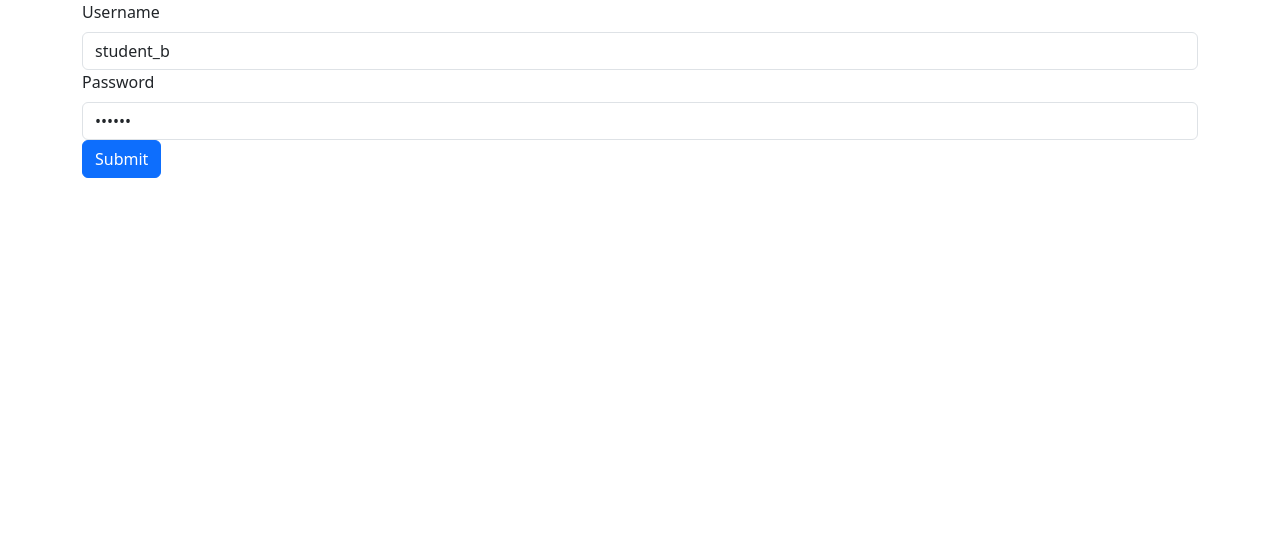
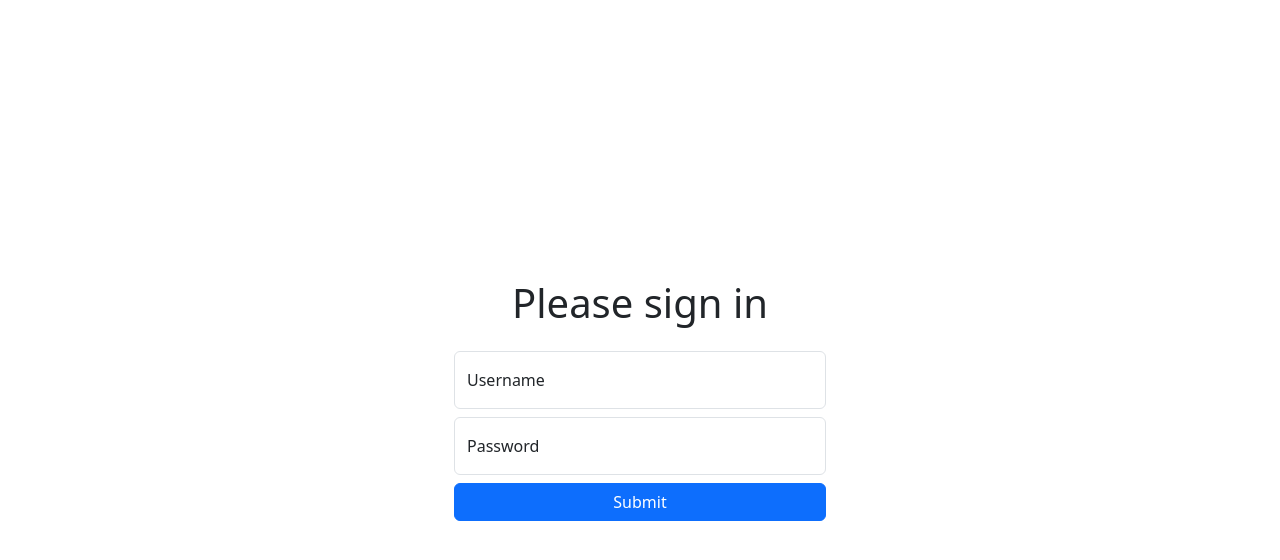
Before and after one commit to PorametKeawubol/pann, a React (Create React App) app in the folder client/: page / in a window 1280 px wide. Shown: the top 560 px of the page. Built offline with nearby package versions, Linux system fonts and the light colour scheme; no server answers.

Commit message:
login ui

```diff
--- a/client/src/LoginForm.js
+++ b/client/src/LoginForm.js
@@ -1,14 +1,17 @@
-// SimpleLoginForm.js
+
 import React, { useState } from 'react';
-import { Form, Button } from 'react-bootstrap';
+import { Form, Button,FloatingLabel,Stack,style,Container} from 'react-bootstrap';
 import axios from 'axios';
 import axiosConfig from './axios-interceptor';
 import { useNavigate } from 'react-router-dom';
 
+
+
+
 const LoginForm = () => {
     const navigate = useNavigate()
-    const [username, setUsername] = useState('student_b');
-    const [password, setPassword] = useState('123456');
+    const [username, setUsername] = useState();
+    const [password, setPassword] = useState();
     const [submitEnabled, setSubmitEnabled] = useState(true);
 
     const handleUsernameChange = (e) => {
@@ -31,8 +34,8 @@ const LoginForm = () => {
             axiosConfig.jwt = result.data.jwt
 
             result = await axios.get('http://localhost:1337/api/users/me?populate=role')
-            if(result.data.role){
-                if(result.data.role.name == 'Student'){
+            if (result.data.role) {
+                if (result.data.role.name == 'Student') {
                     navigate('/student');
                 }
             }
@@ -45,33 +48,40 @@ const LoginForm = () => {
     };
 
     return (
-        <Form onSubmit={handleSubmit}>
+
+        <Form
+        onSubmit={handleSubmit}
+        >
+            <Stack gap={2} className="col-md-4  min-vh-100 dflex justify-content-center align-item-center mx-auto">
+            <Form.Label className="mx-auto" ><h1 > Please sign in
+            </h1></Form.Label>
             <Form.Group controlId="formBasicUsername">
-                <Form.Label>Username</Form.Label>
+            <FloatingLabel controlId="formBasicUsername" label="Username">
                 <Form.Control
                     type="text"
                     placeholder="Enter username"
                     value={username}
                     onChange={handleUsernameChange}
                     required
-                />
+                /></FloatingLabel>
             </Form.Group>
 
             <Form.Group controlId="formBasicPassword">
-                <Form.Label>Password</Form.Label>
+            <FloatingLabel controlId="formBasicPassword" label="Password">
                 <Form.Control
                     type="password"
                     placeholder="Password"
                     value={password}
                     onChange={handlePasswordChange}
                     required
-                />
+                /></FloatingLabel>
             </Form.Group>
 
             <Button variant="primary" type="submit" disabled={!submitEnabled}>
                 Submit
-            </Button>
+            </Button></Stack>
         </Form>
+
     );
 };
 
--- a/client/src/StudentPage.js
+++ b/client/src/StudentPage.js
@@ -29,6 +29,7 @@ function StudentPage() {
       setTransactionData(response.data.data.map(d => ({
         id: d.id,
         key: d.id,
+        name: d.attributes.name,
         result: d.attributes.entry.result,
         publishedAt:d.attributes.entry.publishedAt,
       })))
@@ -48,7 +49,7 @@ function StudentPage() {
         <Spin spinning={isLoading}>
           <Typography.Title>
           </Typography.Title>
-          <Divider>คะแนนของนักศึกษา</Divider>
+          <Divider><h4>คะแนนของนักศึกษา</h4></Divider>
           <TransactionList
             data={transactionData} />
         </Spin>
--- a/client/src/components/TransactionList.js
+++ b/client/src/components/TransactionList.js
@@ -5,10 +5,15 @@ import moment from 'moment';
 export default function TransactionList(props) {
   const columns = [
     {
+      title: 'Subject',
+      dataIndex: 'name',
+    },
+    {
       key: 'id',
       title: 'ID',
       dataIndex: 'id',
     },
+
     {
       title: 'Date-Time',
       dataIndex: 'publishedAt',
--- /dev/null
+++ b/client/src/loginpage.css
@@ -0,0 +1,4 @@
+.form{ background-color: white;
+    box-shadow: 5px 5px 5px rgba(0,0,0,0,2);
+
+}
```
Also changed, not shown: 1 other file (tests, documents, lock files or other folders).
